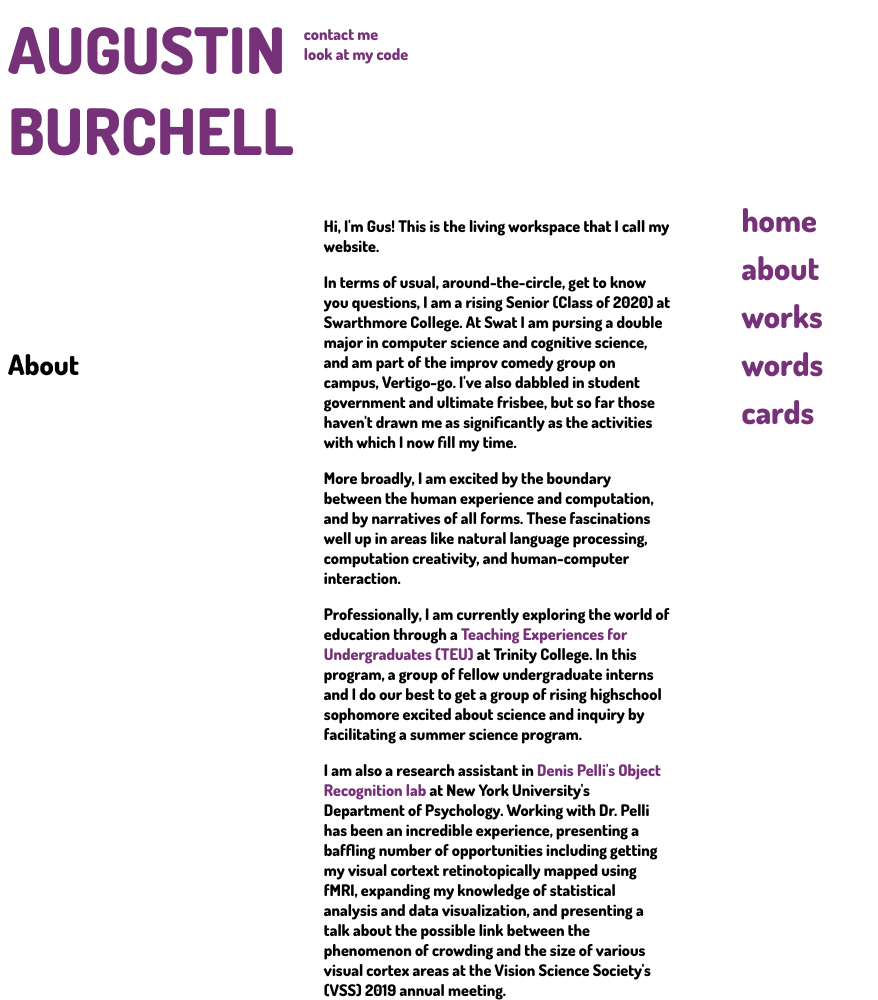
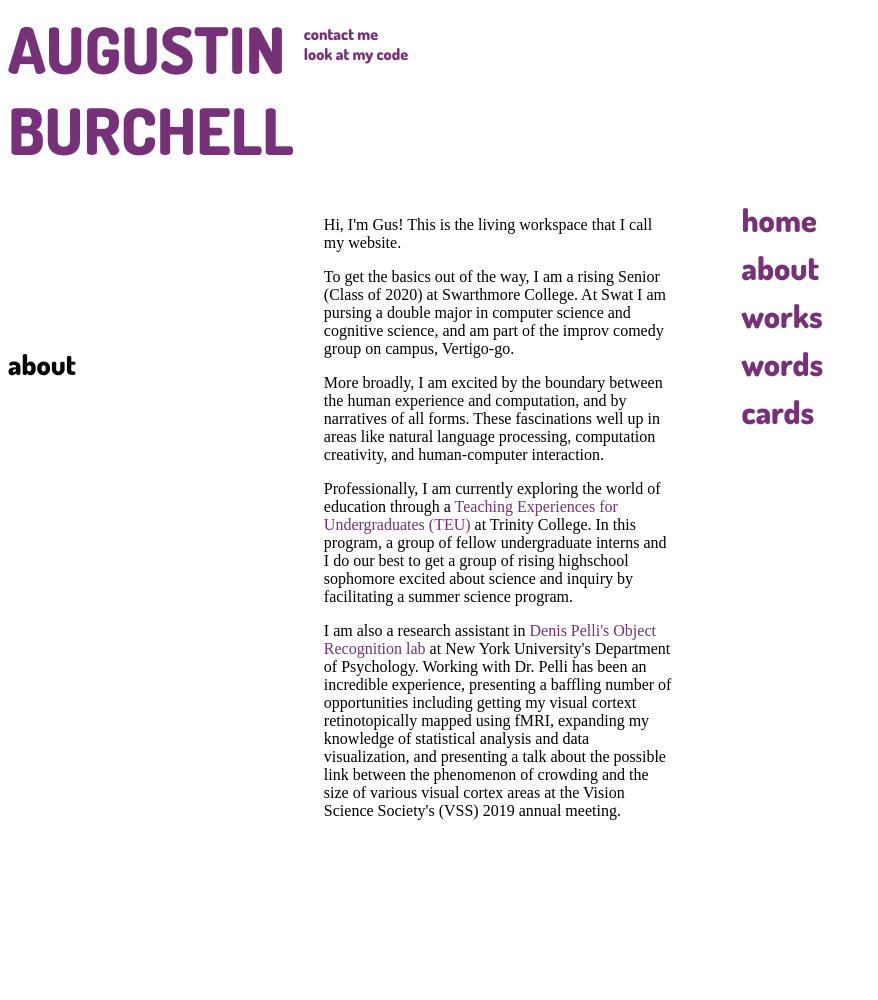
Before and after one commit to aburchell/aburchell.github.io, a Jekyll site: the page built from about/index.html, in a window 1280 px wide. Shown: the whole page, without its empty margins (0-878 px from the left). Built offline with Jekyll 4.4.1, drawn with Linux system fonts in a browser that asks for light colours; after the commit the page ends 908 px from its top, so only the background shows below that.

Commit message:
Changed main content font-family

```diff
--- a/about/index.html
+++ b/about/index.html
@@ -1,18 +1,16 @@
 ---
 layout: default
-title: About
+title: about
 ---
 <p>
 Hi, I'm Gus! This is the living workspace that I call my website.
 </p>
 
 <p>
-In terms of usual, around-the-circle, get to know you questions, I am a rising
+To get the basics out of the way, I am a rising
 Senior (Class of 2020) at Swarthmore College. At Swat I am pursing a double
 major in computer science and cognitive science, and am part of the improv
-comedy group on campus, Vertigo-go. I've also dabbled in student government
-and ultimate frisbee, but so far those haven't drawn me as significantly as
-the activities with which I now fill my time.
+comedy group on campus, Vertigo-go.
 </p>
 
 <p>
--- a/css/main.css
+++ b/css/main.css
@@ -9,7 +9,6 @@ body {
     height: 100%;
     width: 100%;
     max-height: 100%;
-    font-family:'Dosis', 'Sans-Serif';
     overflow-x: hidden;
     /* background-color: #D1C7B1; */
 }
@@ -46,12 +45,14 @@ body {
     }
 
     .main-header {
+        font-family:'Dosis', 'Sans-Serif';
         grid-row: 1;
         grid-column: 1;
         z-index: 2;
     }
 
     .main-nav {
+        font-family:'Dosis', 'Sans-Serif';
         grid-row: 2/4;
         grid-column: 4/6;
         z-index: 2;
@@ -60,6 +61,7 @@ body {
 
     .page-header {
         /*grid-area: pageHead;*/
+        font-family:'Dosis', 'Sans-Serif';
         grid-row: 3;
         grid-column: 1;
         z-index: 1;
@@ -77,6 +79,7 @@ body {
     }
 
     .main-footer{
+      font-family:'Dosis', 'Sans-Serif';
       grid-row: -1;
       grid-column: 1;
       z-index: 2;
```
